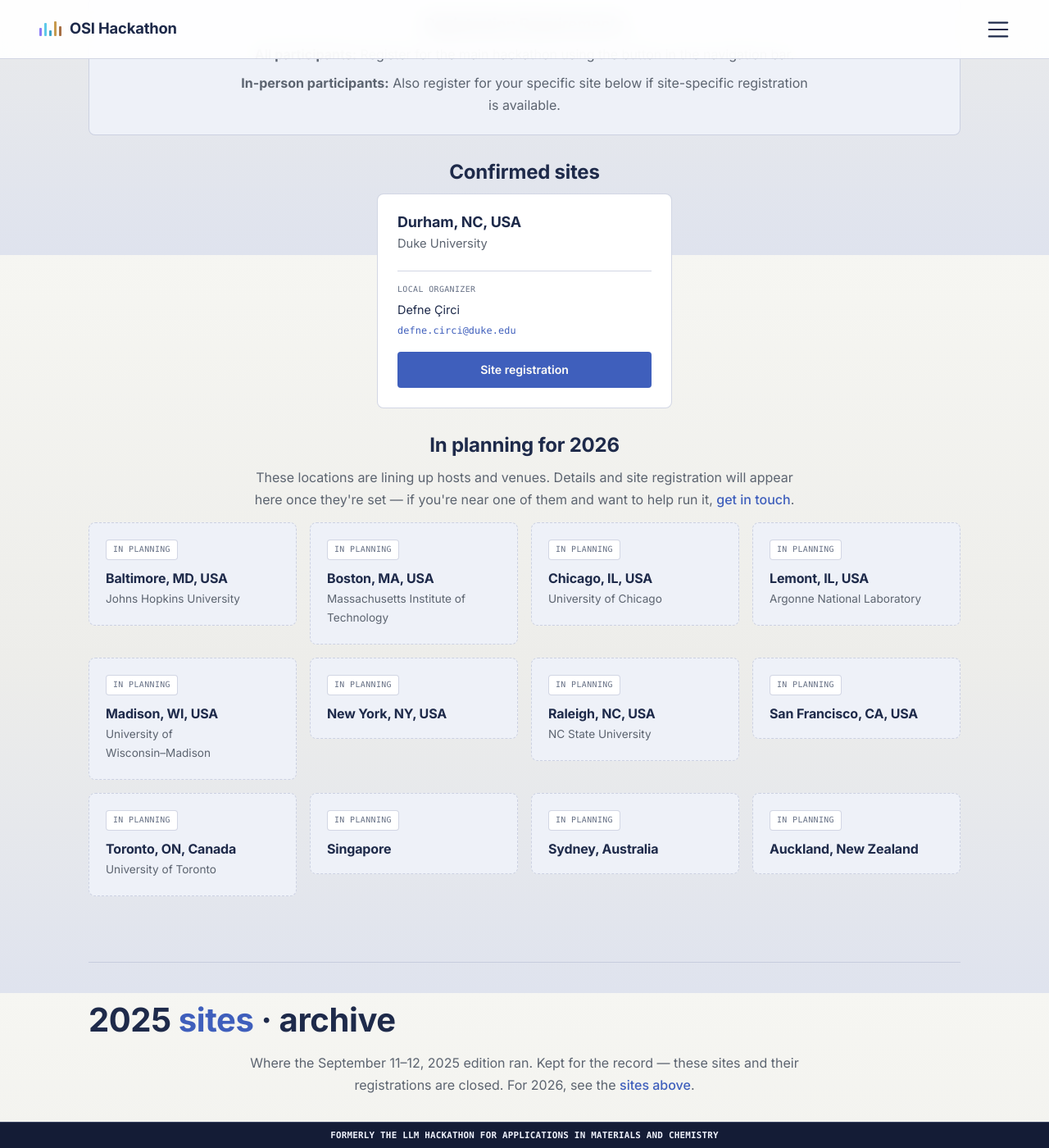
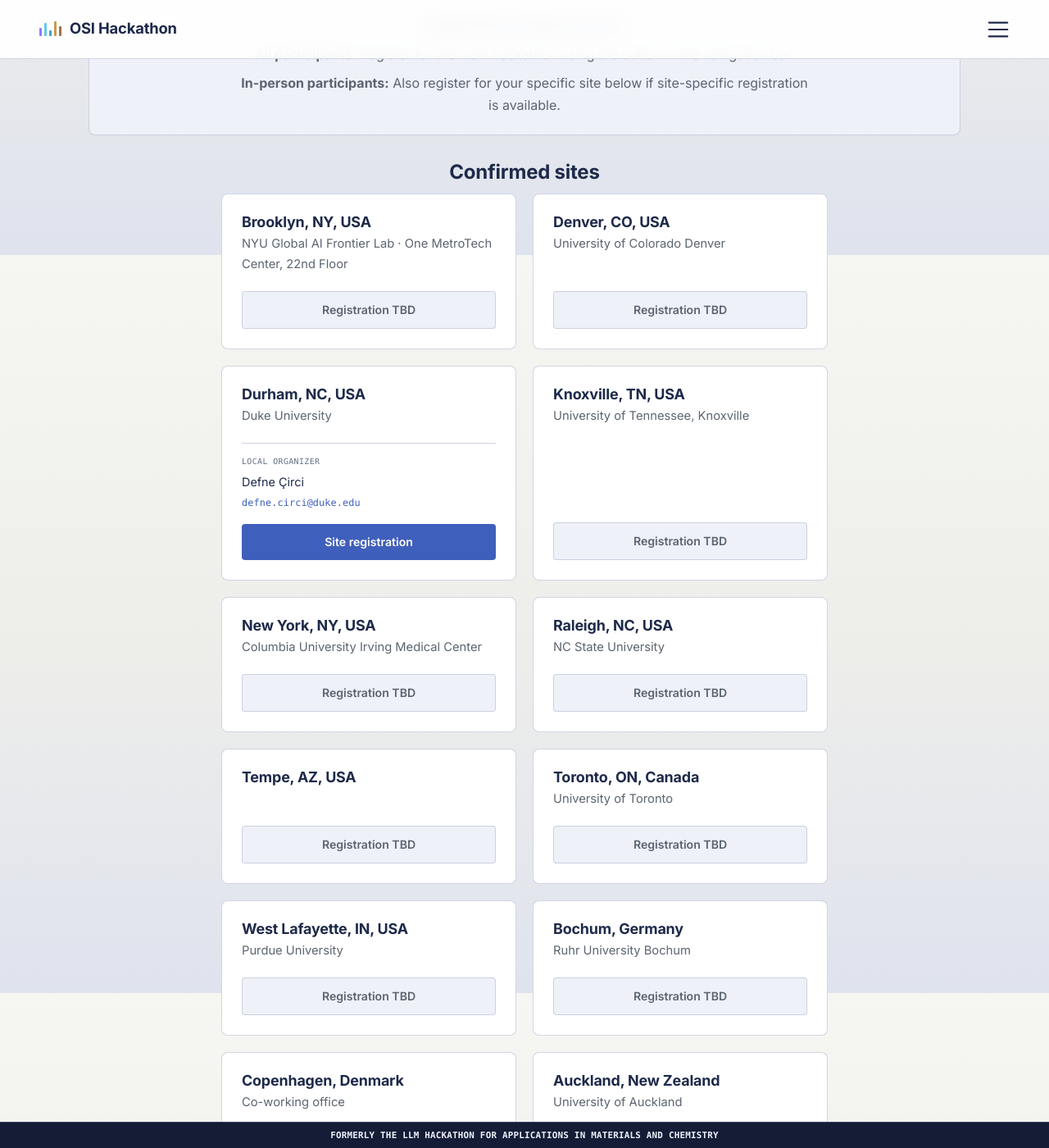
Before and after one commit to llmhackathon/llmhackathon.github.io, a Jekyll site: the page built from sites.md, in a window 1280 px wide and 1400 px high, scrolled down 589 px. Shown: the whole window at 82% size. Built offline with Jekyll 4.4.1, drawn with Linux system fonts in a browser that asks for light colours; some web fonts are replaced; some of the changed text lies outside the part shown.

Commit message:
update sites

```diff
--- a/_data/sites.yml
+++ b/_data/sites.yml
@@ -12,6 +12,17 @@
 # 2026 edition — October 21-22, 2026
 # ---------------------------------------------------------------------------
 locations_2026:
+  # North America
+  - name: "Brooklyn, NY, USA"
+    institution: "NYU Global AI Frontier Lab &middot; One MetroTech Center, 22nd Floor"
+    country: "USA"
+    region: "North America"
+
+  - name: "Denver, CO, USA"
+    institution: "University of Colorado Denver"
+    country: "USA"
+    region: "North America"
+
   - name: "Durham, NC, USA"
     slug: "duke"
     institution: "Duke University"
@@ -20,6 +31,57 @@
     country: "USA"
     region: "North America"
     registration_link: https://forms.cloud.microsoft/pages/responsepage.aspx?id=TsVyyzFKnk2xSh6jbfrJTDE4TAn5guBEpK225MxblgBUNjY3Q0JaMjBDRldSRVU2SkVGOEQ1TjFQOC4u&origin=QRCode&route=shorturl
+
+  - name: "Knoxville, TN, USA"
+    institution: "University of Tennessee, Knoxville"
+    country: "USA"
+    region: "North America"
+
+  - name: "New York, NY, USA"
+    institution: "Columbia University Irving Medical Center"
+    country: "USA"
+    region: "North America"
+
+  - name: "Raleigh, NC, USA"
+    institution: "NC State University"
+    country: "USA"
+    region: "North America"
+
+  - name: "Tempe, AZ, USA"
+    country: "USA"
+    region: "North America"
+
+  - name: "Toronto, ON, Canada"
+    institution: "University of Toronto"
+    country: "Canada"
+    region: "North America"
+
+  - name: "West Lafayette, IN, USA"
+    institution: "Purdue University"
+    country: "USA"
+    region: "North America"
+
+  # Europe
+  - name: "Bochum, Germany"
+    institution: "Ruhr University Bochum"
+    country: "Germany"
+    region: "Europe"
+
+  - name: "Copenhagen, Denmark"
+    institution: "Co-working office"
+    country: "Denmark"
+    region: "Europe"
+
+  # Asia-Pacific
+  - name: "Auckland, New Zealand"
+    institution: "University of Auckland"
+    country: "New Zealand"
+    region: "Asia-Pacific"
+
+  - name: "Singapore"
+    institution: "CREATE (Campus for Research Excellence and Technological Enterprise)"
+    country: "Singapore"
+    region: "Asia-Pacific"
 
 # Cities and hosts in planning for 2026 — listed so participants can see where
 # the map is heading. No organizer/venue/registration details yet.
@@ -39,21 +101,9 @@
   - name: "Madison, WI, USA"
     institution: "University of Wisconsin&ndash;Madison"
     region: "North America"
-  - name: "New York, NY, USA"
-    region: "North America"
-  - name: "Raleigh, NC, USA"
-    institution: "NC State University"
-    region: "North America"
   - name: "San Francisco, CA, USA"
     region: "North America"
-  - name: "Toronto, ON, Canada"
-    institution: "University of Toronto"
-    region: "North America"
-  - name: "Singapore"
-    region: "Asia-Pacific"
   - name: "Sydney, Australia"
-    region: "Asia-Pacific"
-  - name: "Auckland, New Zealand"
     region: "Asia-Pacific"
 
 # ---------------------------------------------------------------------------
--- a/sites.md
+++ b/sites.md
@@ -34,7 +34,7 @@
             <h4 class="site-card-title">
                 {% if location_page %}<a href="{{ location_url | relative_url }}" class="site-card-title-link">{{ location.name }}</a>{% else %}{{ location.name }}{% endif %}
             </h4>
-            <p class="site-card-institution">{{ location.institution }}</p>
+            {% if location.institution %}<p class="site-card-institution">{{ location.institution }}</p>{% endif %}
             <div class="site-card-footer">
                 {% if location.organizer_name %}
                 <div class="site-card-contact">
```
